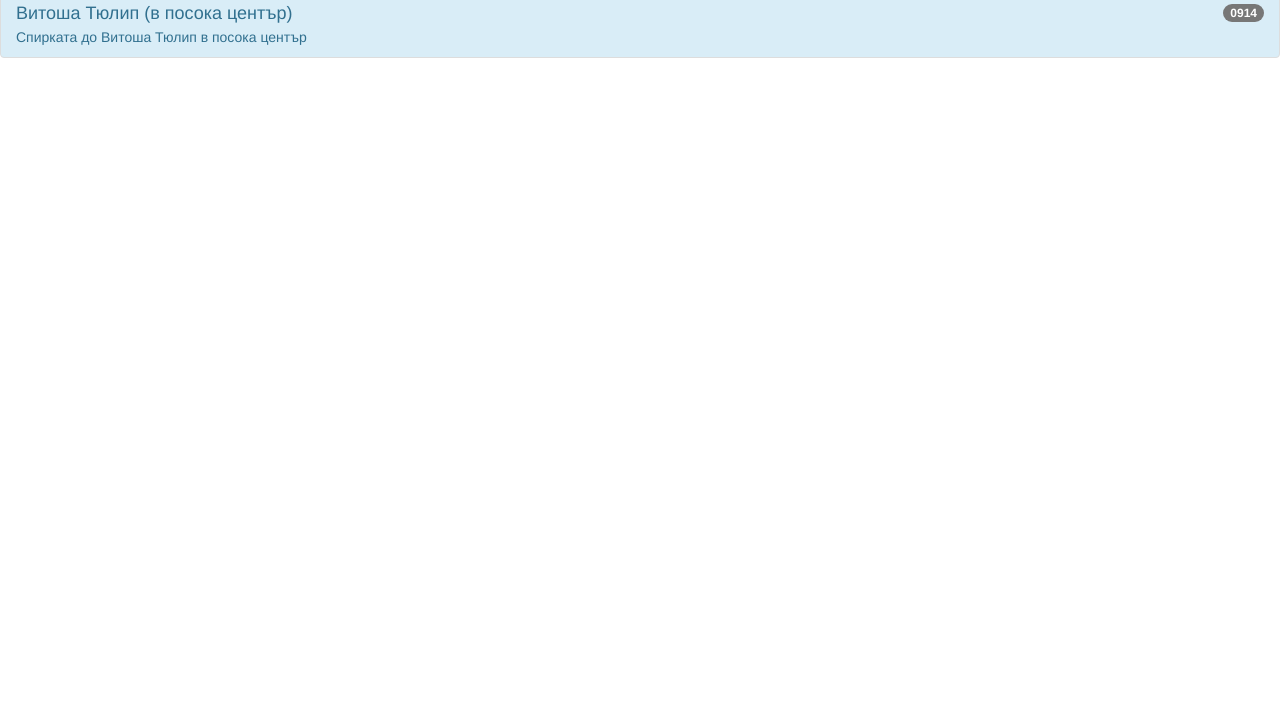
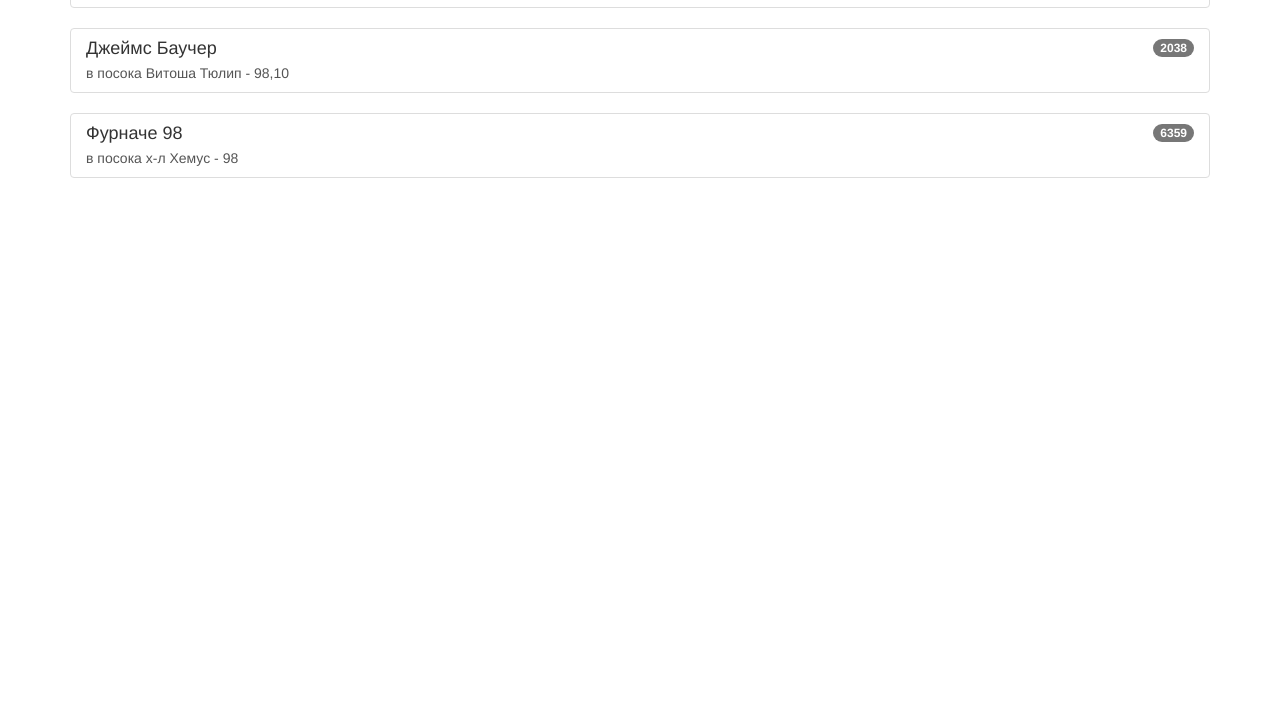
Before and after one commit to murryivanoff/sofiastops, a plain HTML site: page index.html in a window 1280 px wide. Shown: the part 77-800 px from the top of the page. Drawn offline with nearby package versions, Linux system fonts and the light colour scheme.

Commit message:
temporary commit

```diff
--- a/index.html
+++ b/index.html
@@ -11,17 +11,17 @@
 
   </head>
   <body>
-    <h1>Спирки в София и техните кодове</h1>
+    <div class="container">
+      <div class="bus-stops-list" style="padding-top: 20px;">
 
-    <div class="list-group">
-      <a href="#" class="list-group-item list-group-item-info">
-        <span class="badge">0914</span>
-        <h4 class="list-group-item-heading">Витоша Тюлип (в посока център)</h4>
-        <p class="list-group-item-text">Спирката до Витоша Тюлип в посока център</p>
-      </a>
+      </div>
+
     </div>
-
     <!-- jQuery (necessary for Bootstrap's JavaScript plugins) -->
     <script src="https://ajax.googleapis.com/ajax/libs/jquery/1.11.1/jquery.min.js"></script>
+    <script src="script.js"></script>
+    <script type="text/javascript">
+      displayStops();
+    </script>
   </body>
 </html>
--- /dev/null
+++ b/script.js
@@ -0,0 +1,19 @@
+var sofia_stops = [
+	{id: '0914', name: 'Витоша Тюлип', description: 'в посока х-л Хемус', buses: [98, 64]},
+	{id: '2038', name: 'Джеймс Баучер', description: 'в посока Витоша Тюлип', buses: [98, 10]},
+	{id: '6359', name: 'Фурначе 98', description: 'в посока х-л Хемус', buses: [98]},
+];
+
+
+function displayStops(filter){
+
+	$(document).ready(function(){
+		stops_html = '';
+		$.each(sofia_stops, function(i, stop){
+			var stop_html = '<div class="list-group"><a href="#" class="list-group-item"><span class="badge">'+stop.id+'</span><h4 class="list-group-item-heading">'+stop.name+'</h4><p class="list-group-item-text">'+stop.description+' - '+stop.buses+'</p></a></div>';
+			stops_html =  stops_html + stop_html;
+		});
+		$('.bus-stops-list').html(stops_html);
+	});
+
+}
```
